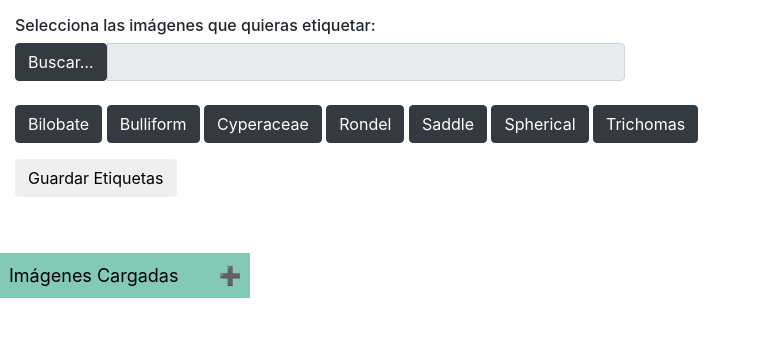
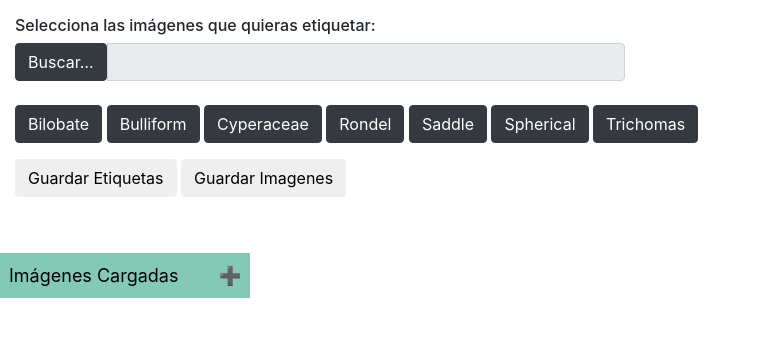
Before and after one commit to mmb0093/TFG_Fitolitos, a Flask app: page /etiquetador in a window 1280 px wide. Shown: the part 56-393 px from the top of the page, without its empty margins (0-761 px from the left). Run offline with Flask 2, Linux system fonts and the light colour scheme; some libraries are stand-ins or nearby versions.

Commit message:
dos botones

```diff
--- a/code/phytolithclassifier/app/templates/etiquetador.html
+++ b/code/phytolithclassifier/app/templates/etiquetador.html
@@ -74,8 +74,11 @@
           </div>
       <p></p>
          <div class="col-md-8" >
-             <button type="submit" class="btn btn-secundary" onclick="download_all_region_data('csv')">Guardar Etiquetas</button>
+                <button type="button" class="btn btn-secundary" onclick="download_all_region_data('csv')">Guardar Etiquetas</button>
+             <button type="submit" class="btn btn-secundary">Guardar Imagenes</button>
                     </div>
+
+
  </form>
 
 
```
